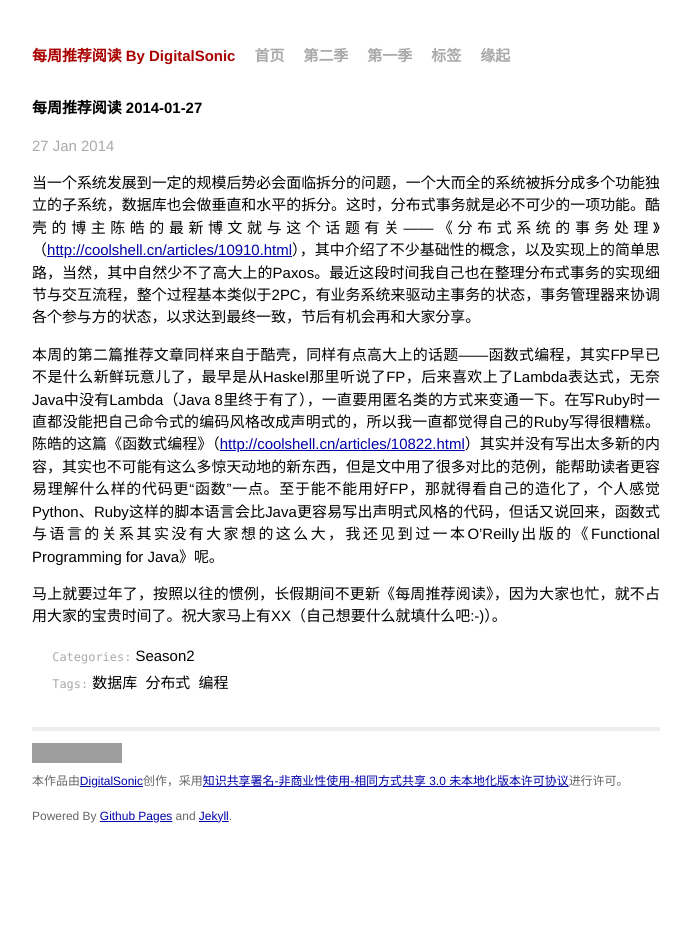
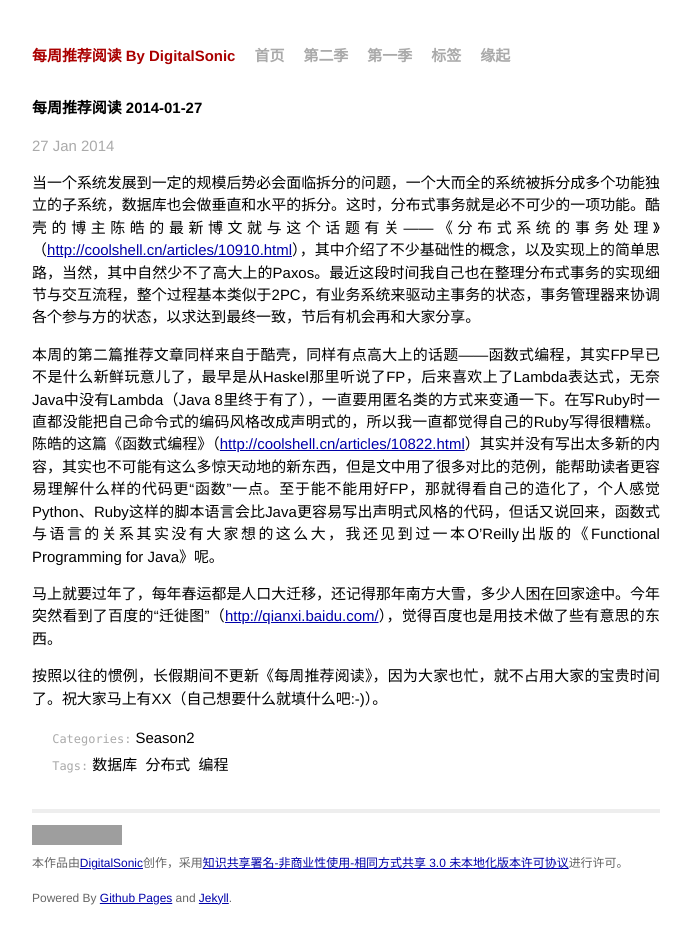
Before and after one commit to digitalsonic/recommend-reading, a Jekyll site: the page built from _posts/2014-01-27-.md, in a window 1280 px wide. Shown: the whole page, without its empty margins (294-985 px from the left). Built offline with Jekyll 4.4.1, drawn with Linux system fonts in a browser that asks for light colours; Markdown is read by kramdown in place of the engine named in the settings; grey boxes are pictures that could not be loaded.

Commit message:
modify 2014-01-27, add qianxi.baidu.com

```diff
--- a/_posts/2014-01-27-.md
+++ b/_posts/2014-01-27-.md
@@ -10,4 +10,6 @@ tags:   数据库 分布式 编程
 
 本周的第二篇推荐文章同样来自于酷壳，同样有点高大上的话题——函数式编程，其实FP早已不是什么新鲜玩意儿了，最早是从Haskel那里听说了FP，后来喜欢上了Lambda表达式，无奈Java中没有Lambda（Java 8里终于有了），一直要用匿名类的方式来变通一下。在写Ruby时一直都没能把自己命令式的编码风格改成声明式的，所以我一直都觉得自己的Ruby写得很糟糕。陈皓的这篇《函数式编程》（[http://coolshell.cn/articles/10822.html](http://coolshell.cn/articles/10822.html)）其实并没有写出太多新的内容，其实也不可能有这么多惊天动地的新东西，但是文中用了很多对比的范例，能帮助读者更容易理解什么样的代码更“函数”一点。至于能不能用好FP，那就得看自己的造化了，个人感觉Python、Ruby这样的脚本语言会比Java更容易写出声明式风格的代码，但话又说回来，函数式与语言的关系其实没有大家想的这么大，我还见到过一本O'Reilly出版的《Functional Programming for Java》呢。
 
-马上就要过年了，按照以往的惯例，长假期间不更新《每周推荐阅读》，因为大家也忙，就不占用大家的宝贵时间了。祝大家马上有XX（自己想要什么就填什么吧:-)）。
+马上就要过年了，每年春运都是人口大迁移，还记得那年南方大雪，多少人困在回家途中。今年突然看到了百度的“迁徙图”（[http://qianxi.baidu.com/](http://qianxi.baidu.com/)），觉得百度也是用技术做了些有意思的东西。
+
+按照以往的惯例，长假期间不更新《每周推荐阅读》，因为大家也忙，就不占用大家的宝贵时间了。祝大家马上有XX（自己想要什么就填什么吧:-)）。
```
